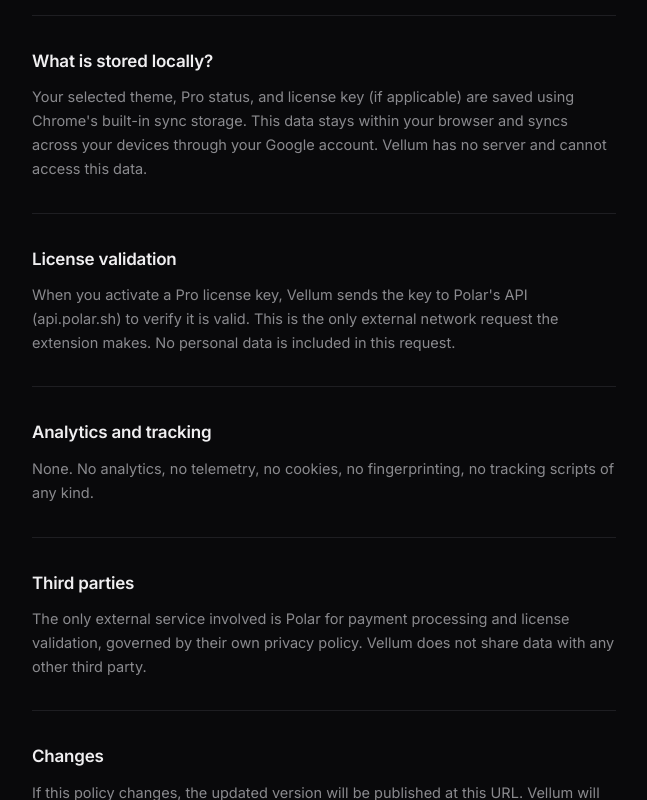
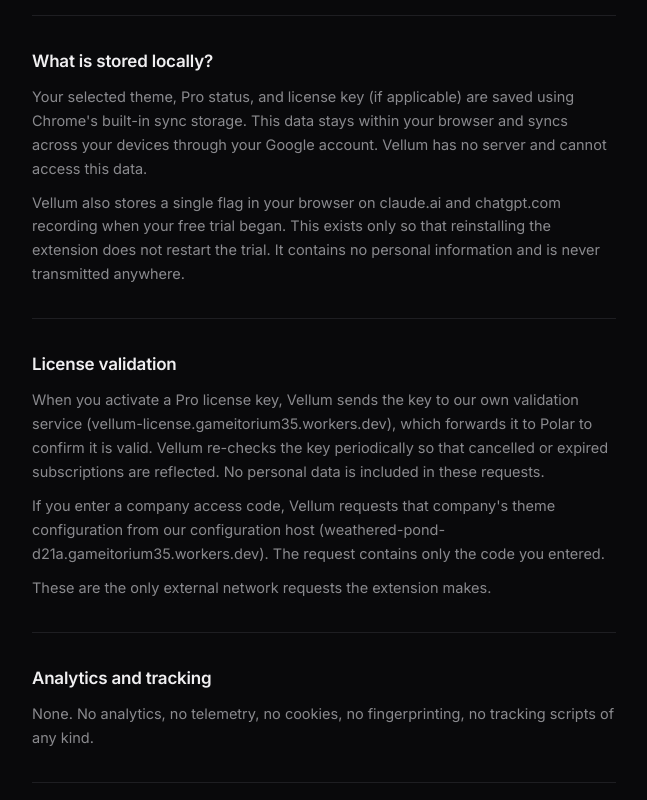
Before and after one commit to gameitorium35-star/Vellum, a plain HTML site: page vellum-landing_13/privacy.html in a window 1280 px wide. Shown: the part 536-1336 px from the top of the page, without its empty margins (316-963 px from the left). Drawn offline with nearby package versions, Linux system fonts and the light colour scheme.

Commit message:
Update privacy.html

```diff
--- a/vellum-landing_13/privacy.html
+++ b/vellum-landing_13/privacy.html
@@ -58,13 +58,16 @@
       <h2>What data does Vellum access?</h2>
       <p>Vellum injects CSS and a canvas animation into claude.ai and chatgpt.com to apply your chosen theme. It does not read, modify, or transmit any conversation content, personal information, or browsing activity.</p>
     </div>
-    <div class="section">
+        <div class="section">
       <h2>What is stored locally?</h2>
       <p>Your selected theme, Pro status, and license key (if applicable) are saved using Chrome's built-in sync storage. This data stays within your browser and syncs across your devices through your Google account. Vellum has no server and cannot access this data.</p>
+      <p>Vellum also stores a single flag in your browser on claude.ai and chatgpt.com recording when your free trial began. This exists only so that reinstalling the extension does not restart the trial. It contains no personal information and is never transmitted anywhere.</p>
     </div>
-    <div class="section">
+        <div class="section">
       <h2>License validation</h2>
-      <p>When you activate a Pro license key, Vellum sends the key to Polar's API (api.polar.sh) to verify it is valid. This is the only external network request the extension makes. No personal data is included in this request.</p>
+      <p>When you activate a Pro license key, Vellum sends the key to our own validation service (vellum-license.gameitorium35.workers.dev), which forwards it to Polar to confirm it is valid. Vellum re-checks the key periodically so that cancelled or expired subscriptions are reflected. No personal data is included in these requests.</p>
+      <p>If you enter a company access code, Vellum requests that company's theme configuration from our configuration host (weathered-pond-d21a.gameitorium35.workers.dev). The request contains only the code you entered.</p>
+      <p>These are the only external network requests the extension makes.</p>
     </div>
     <div class="section">
       <h2>Analytics and tracking</h2>
```
